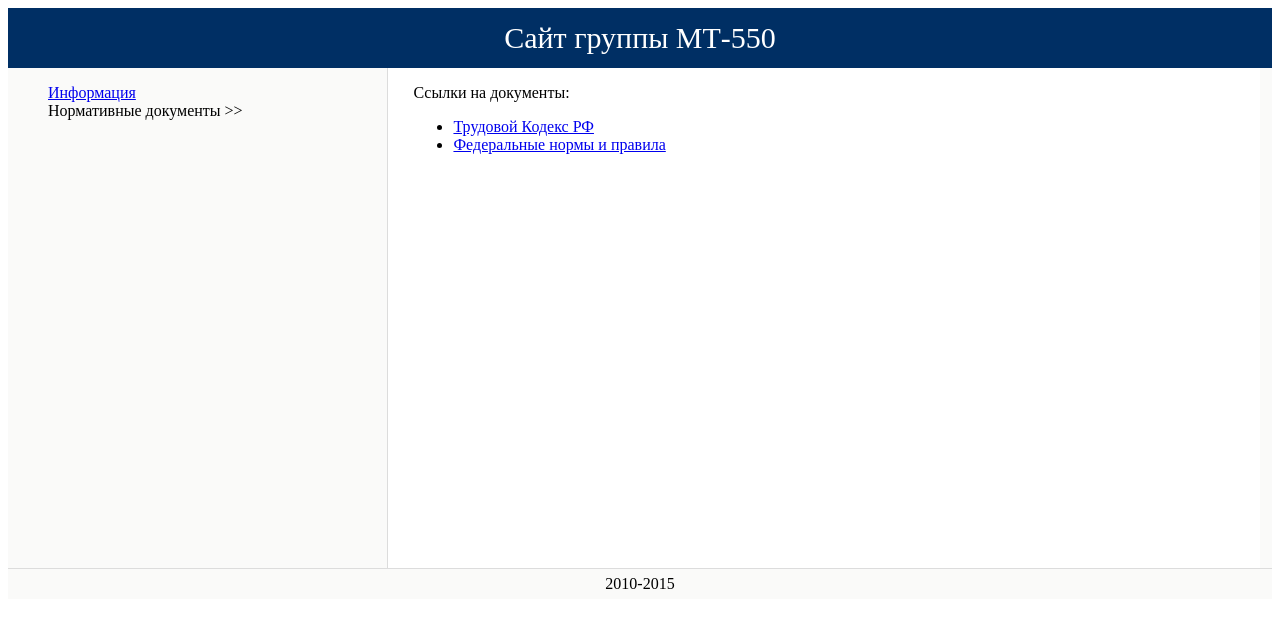
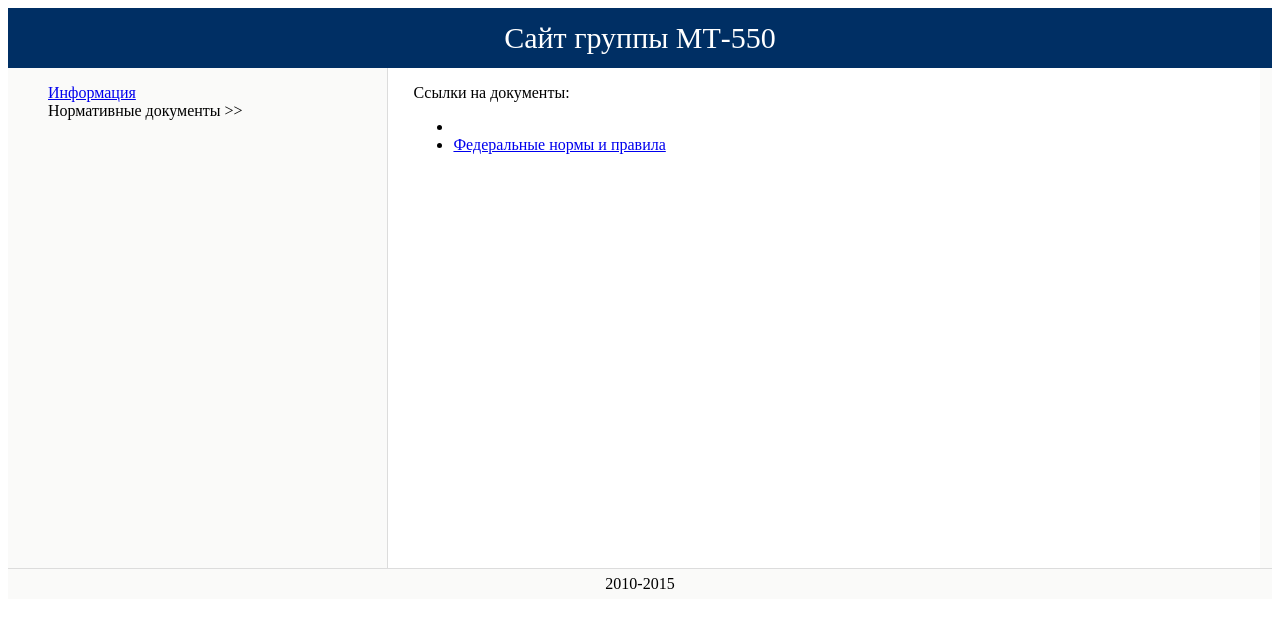
Before and after one commit to LukyanovaM93/gh, a plain HTML site: page page2.html in a window 1280 px wide. Drawn offline with Linux system fonts and the light colour scheme.

Commit message:
Update page2.html

```diff
--- a/page2.html
+++ b/page2.html
@@ -18,12 +18,14 @@
 			<div id="content">
 				<p>Ссылки на документы:</p>
 				<ul>
-                                   <li><a href="http://base.consultant.ru/cons/cgi/online.cgi?req=doc;base=LAW;n=72673;dst=0;ts=87E15465CEC8F28459A86B562274FCE9;rnd=0.7658444156404585">Трудовой Кодекс РФ</a></li>
+                                   <li><a href="http://base.consultant.ru/cons/cgi/online.cgi?req=doc;base=LAW;n=72673;dst=0;ts=87E15465CEC8F28459A86B562274FCE9;rnd=0.7658444156404585">
+
+</a></li>
 	                           <li><a href="http://base.consultant.ru/cons/cgi/online.cgi?req=doc;base=LAW;n=165992;rnd=0.5208337923977524;div=LAW"> Федеральные нормы и правила </a></li>
 
 
 
-</a></li>
+
                                  </ul>
  </div>
 </div>
```
